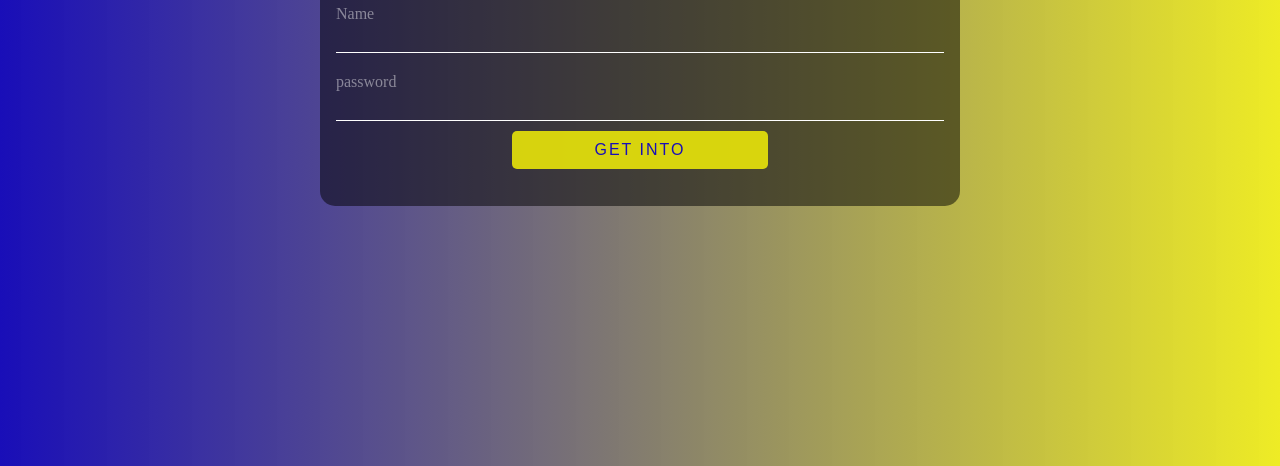
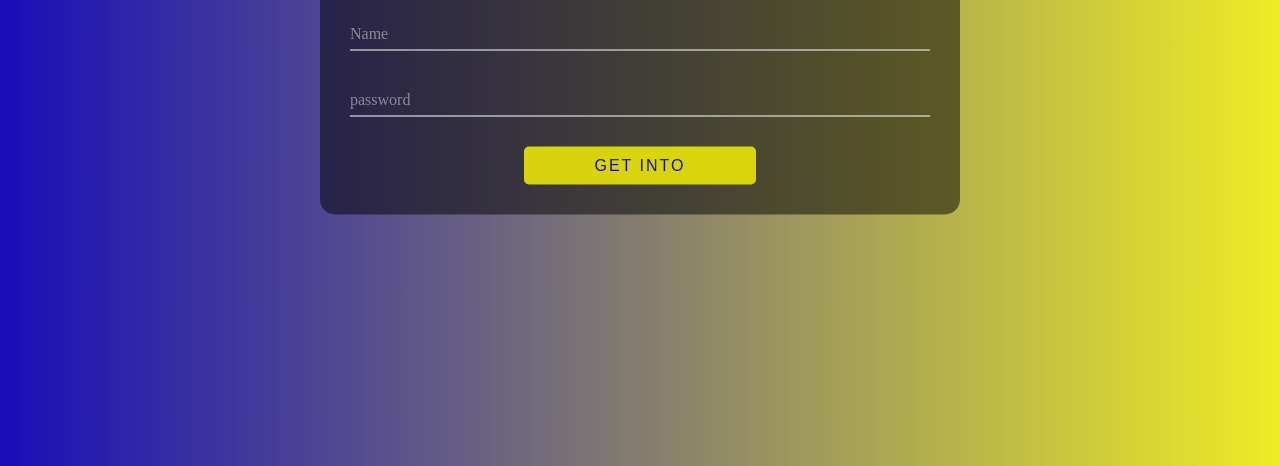
Before and after one commit to Jonathan506/Login-Azul-Amarillo, a plain HTML site: page index.html in a window 1280 px wide. Shown: the part 334-800 px from the top of the page. Drawn offline with Linux system fonts and the light colour scheme.

Commit message:
efectos en label e input

```diff
--- a/assets/styles.css
+++ b/assets/styles.css
@@ -1,6 +1,5 @@
 *{
     margin: 0;
-    /* padding: 0; */
     box-sizing: border-box;
 }
 
@@ -15,55 +14,55 @@ body{
 .cuadro-principal{
     background-color: rgba(0, 0, 0, .5);
     border-radius: 15px;
+    padding: 30px;
     position: absolute;
     top: 50%;
     left: 50%;
     transform: translate(-50%,-50%);
-    height: 280px;
     width: 50%;
 }
 
 .form-title{
     color: #ffffff;
-    padding: 1rem;
+    margin: 0 0 30px;
+    padding: 0;
     text-align: center;
 }
 
-.formulario form{
-    height: 180px;
-    width: 100%;
+.content-inputs{
+    position: relative;
 }
 
-.inputs{
-    margin-left: auto;
-    margin-right: auto;
-    margin-bottom: 10px;
-    padding-top: 10px;
-    width: 95%;
-}
-
-.inputs input{
+.content-inputs input{
     background-color: transparent;
     border: none;
     border-bottom: 1px solid #ffffff;
     color: #ffffff;
-    height: 30px;
-    margin-left: auto;
-    margin-right: auto;
+    margin-bottom: 30px;
+    outline: none;
+    padding: 10px 0;
     width: 100%;
 }
 
-.inputs input:focus{
-    background: linear-gradient(to bottom, transparent, rgb(34, 34, 34));
-    outline: none;
+.content-inputs label{
+    color: #ffffff73;
+    padding: 10px 0;
+    pointer-events: none;
+    position: absolute;
+    top: 0;
+    left: 0;
+    transition: .5s;
 }
 
-.inputs label{
-    color: #ffffff73;
+.content-inputs input:focus ~ label,
+.content-inputs input:valid ~ label{
+    background: transparent;
+    font-size: 12px;
+    top: -20px;
+    left: 0;
 }
 
 .boton{
-    /* padding-top: 3px; */
     text-align: center;
 }
 
@@ -77,12 +76,12 @@ body{
     letter-spacing: 2px;
     text-transform: uppercase;
     padding: 10px 20px;
-    transition: all .2s;
+    transition: all .5s;
     width: 40%;
 }
 
 .form_submit[type="submit"]:hover,
-form div.boton .form_submit[type="submit"]:active{
+.form_submit[type="submit"]:active{
     background: linear-gradient(to right, rgb(25, 14, 184), rgba(236, 233, 8, 0.884));
     color: #fff;
 }
--- a/index.html
+++ b/index.html
@@ -18,13 +18,13 @@
                 </div>
                 <div class="formulario">
                     <form action="#" method="post">
-                        <div class="inputs" id="name">
+                        <div class="content-inputs" id="name">
+                            <input type="text" name="name" id="name" required >
                             <label for="name">Name</label>
-                            <input type="text" name="name" id="name" required >
                         </div>
-                        <div class="inputs" id="password">
+                        <div class="content-inputs" id="password">
+                            <input type="password" name="password" id="password" required>
                             <label for="name">password</label>
-                            <input type="password" name="password" id="password" required>
                         </div>
                         <div class="boton">
                             <input type="submit" name="envar" value="Get Into" class="form_submit">
```
